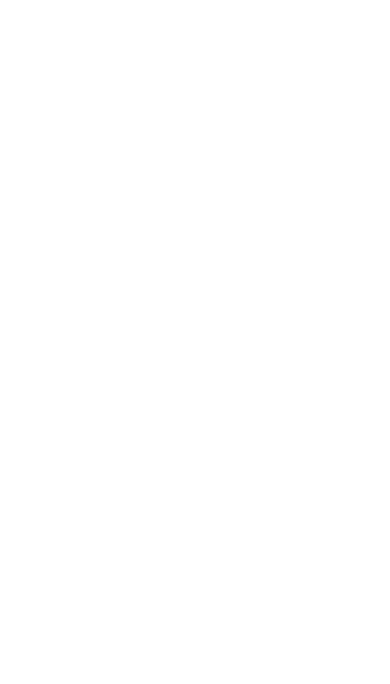
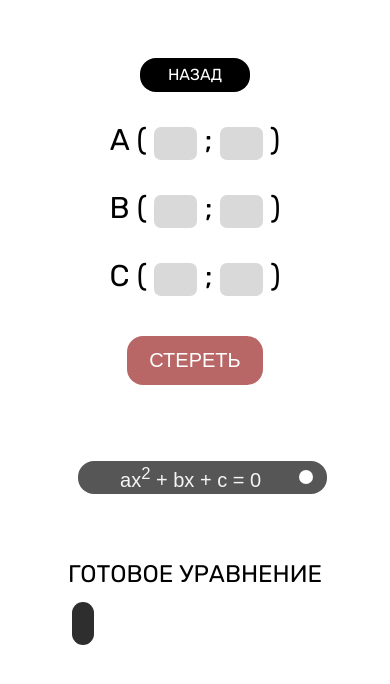
Before and after one commit to artferchelovek/calculator, a plain HTML site: page pages/third.html in a window 390 px wide. Drawn offline with Linux system fonts and the light colour scheme.

Commit message:
Add files via upload

```diff
--- /dev/null
+++ b/js files/abc.js
@@ -0,0 +1,45 @@
+
+
+function solve1() {
+    var a,b,c,s,w,p,r,n,m;
+
+s = document.getElementById('a1').value;
+s = parseFloat(s);
+
+w = document.getElementById('a2').value;
+w = parseFloat(w);
+
+p = document.getElementById('b1').value;
+p = parseFloat(p);
+
+r = document.getElementById('b2').value;
+r = parseFloat(r);
+
+m = document.getElementById('c1').value;
+m = parseFloat(m);
+
+n = document.getElementById('c2').value;
+n = parseFloat(n);
+    console.log(s,w)
+    console.log(p,r)
+    console.log(m,n)
+
+
+    console.log(w, '= a', s**2, '+ b', s, '+ c')
+
+
+    a = (n*p+m*w+r*s-w*p-s*n-r*m)/(m**2*p+s**2*m+s*p**2-s**2*p-s*m**2-p**2*m)
+
+    console.log(a)
+
+    b = (m**2*r+n*s**2+p**2*w-s**2*r-m**2*w-p**2*n)/(m**2*p+s**2*m+s*p**2-s**2*p-s*m**2-p**2*m)
+
+    console.log(b)
+
+    c = (m**2*p*w+m*r*s**2+n*s*p**2-s**2*p*n-s*r*m**2-w*m*p**2)/(m**2*p+s**2*m+s*p**2-s**2*p-s*m**2-p**2*m)
+
+    console.log(c)
+
+    document.getElementById('output').innerHTML = 'y =' + a + 'x<sup>2</sup> +' + b + 'x +' + c;
+
+}
--- a/pages/third.html
+++ b/pages/third.html
@@ -0,0 +1,35 @@
+<!DOCTYPE html>
+<html lang="en">
+<head>
+    <meta charset="UTF-8">
+    <meta http-equiv="X-UA-Compatible" content="IE=edge">
+    <meta name="viewport" content="width=device-width, initial-scale=1.0">
+    <link rel="stylesheet" href="/styles/tgh.css">
+    <title>уравнение по трём точкам</title>
+</head>
+<body>
+    <a href="/index.html">
+        <div class="back">НАЗАД</div>
+    </a>
+
+    <form>
+        <div id="input">
+            <p class="A">A ( <input type="number" id="a1"> ; <input type="number" id="a2"> )</p>
+            <p class="B">B ( <input type="number" id="b1"> ; <input type="number" id="b2"> )</p>
+            <p class="C">C ( <input type="number" id="c1"> ; <input type="number" id="c2"> )</p>
+            <button class="btnres" type="reset">СТЕРЕТЬ</button>
+        </div>
+
+    </form>
+
+    <button class="btn1" onclick="solve1()">
+        <div id="ovalkv">
+            <p class="kvadr">ax<sup>2</sup> + bx + c = 0</p>
+            <div class="krug"></div>
+        </div></button>
+    <p class="gotovo">ГОТОВОЕ УРАВНЕНИЕ</p>
+    <output id="output" class="out"></output>
+
+    <script src="/js files/abc.js"></script>
+</body>
+</html>
--- a/styles/first.css
+++ b/styles/first.css
@@ -15,7 +15,7 @@ body
 
 
 
-
+@media screen and (max-width: 500px) {
     input {
         max-height: 40px;
         border: none;
@@ -109,3 +109,5 @@ body
         color: white;
         background-color: #2E2E2E;
     }
+
+}
--- a/styles/tgh.css
+++ b/styles/tgh.css
@@ -0,0 +1,121 @@
+@import url('https://fonts.googleapis.com/css2?family=Rubik&display=swap');
+
+body
+    {
+        font-family: 'Rubik', sans-serif;
+
+    }
+
+    a {
+        text-decoration: none;
+        color: black;
+    }
+
+
+
+@media screen and (max-width: 500px) {
+
+    input {
+        font-size: 20px;
+        max-width: 39px;
+        border: none;
+        max-height: 50px;
+        text-align: center;
+        font-weight: bold;
+        padding-top: 5px;
+        padding-bottom: 5px;
+        border-radius: 7px;
+        background: #D9D9D9;
+    }
+    .back {
+        background-color: black;
+        font-size: 16px;
+        color: white;
+        border-radius: 16px;
+        max-width: 85px;
+        text-align: center;
+        margin: 0 auto;
+        margin-top: 15.5%;
+        padding: 2% 3.22%;
+        margin-bottom: 8%;
+    }
+
+
+    #input {
+        text-align: center;
+        font-size: 30px;
+
+    }
+
+    #input .C {
+        margin-bottom: 10.7%;
+    }
+
+    .btnres {
+        font-size: 20px;
+        border: none;
+
+        border-radius: 16px;
+        background-color: #B96666;
+        color: #FFFFFF;
+        padding: 3.5% 6%;
+        margin: 0 auto;
+        margin-bottom: 20%;
+    }
+
+    .btn1 {
+        border: none;
+        background-color: white;
+        width: 70%;
+        margin: 0 17%;
+
+    }
+    #ovalkv {
+        font-size: 20px;
+        color: #F5F5F5;
+        background-color: #565656;
+        border-radius: 16px;
+        max-width: 260px;
+        margin: 0 auto;
+        margin-bottom: 8%;
+        display: flex;
+        max-height: 33px;
+        flex-direction: row;
+
+        align-items: center;
+    }
+
+    #ovalkv .kvadr {
+        margin-left: 12%;
+        padding: 1.5% 5%;
+
+    }
+
+
+    #ovalkv .krug {
+        width: 14px;
+        height: 14px;
+        background-color: white;
+        border-radius: 50%;
+        margin-left: 10%;
+
+    }
+
+    .gotovo {
+        margin-top: 12%;
+        font-size: 24px;
+        text-align: center;
+    }
+
+    #output {
+        font-size: 20px;
+        padding: 2.5% 3% ;
+        margin: 0 17%;
+        width: 50%;
+        border: 5px;
+        border-radius: 15px;
+        border-color: black;
+        color: white;
+        background-color: #2E2E2E;
+    }
+}
```
Also changed, not shown: index.html (+2 -2 lines).
